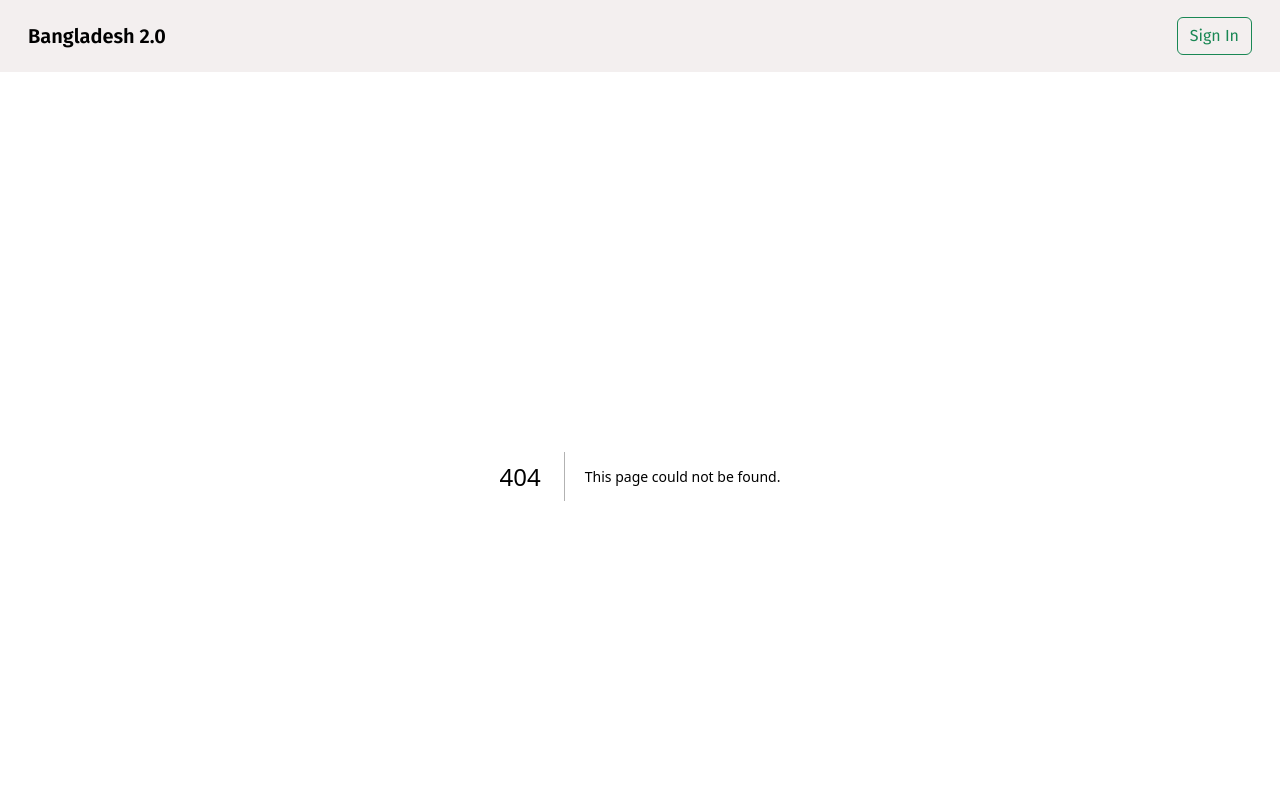
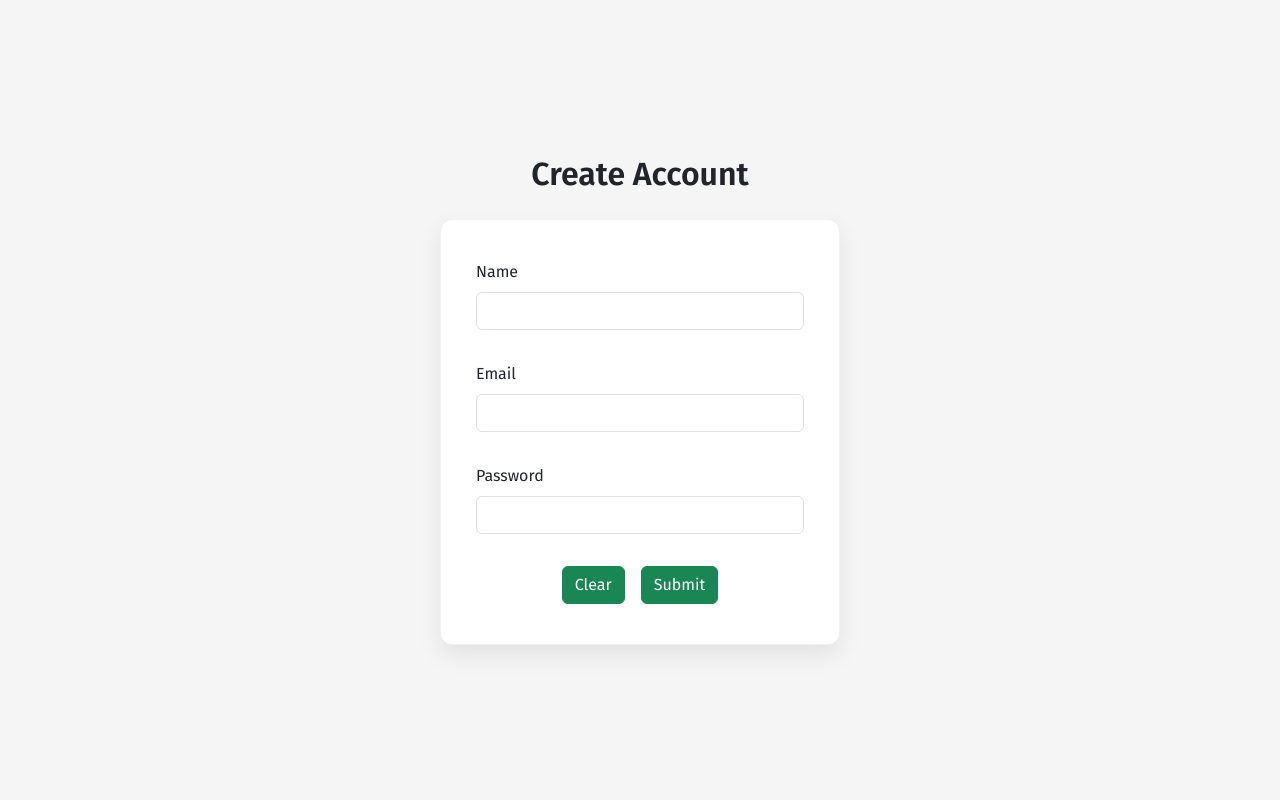
Before and after one commit to Korbanul/Bangladesh-2.0, a Next.js app: page /signUp in a window 1280 px wide. Before the commit this address had no page. Shown: the top 800 px of the page. Built offline with nearby package versions, Linux system fonts and the light colour scheme.

Commit message:
SignUp Feature Added

```diff
--- /dev/null
+++ b/Components/Auth/ApiClient.js
@@ -0,0 +1,17 @@
+const API_BASE_URL = "http://localhost:8080";
+export async function apiClient(endpoint,options={}) {
+    const response = await fetch(`${API_BASE_URL}${endpoint}`,
+        {
+            headers:{
+                "Content-Type": "application/json",
+            },
+            ...options
+        }
+    );
+    if(!response.ok){
+        throw new Error("API request failed");
+    }
+
+    return response.json();
+
+}
--- /dev/null
+++ b/Components/Auth/authService.js
@@ -0,0 +1,8 @@
+import { apiClient } from "./ApiClient";
+
+export async function signUpUser(data){
+    return apiClient("/auth/signUp",{
+        method:"POST",
+        body:JSON.stringify(data)
+    });
+}
--- /dev/null
+++ b/Components/Validations/AuthSchema.js
@@ -0,0 +1,10 @@
+import z from "zod";
+
+export const signUpSchema=z.object({
+    username: z.string({ required_error: "Name is required" }) // Add this!
+           .min(3, "Name must be at least 3 characters")
+           .max(26, "Name must be between 3-26 characters"),
+    email:z.string().email("Invalid Format"),
+    password:z.string().min(6,"Minimum length is 6 charecter")
+
+});
--- a/Components/layout/Navbar.js
+++ b/Components/layout/Navbar.js
@@ -2,24 +2,36 @@
 import { Container, Nav, Navbar } from "react-bootstrap";
 import CustomButton from "../common/CustomButton";
 import '@/style/navbar.css'
+import Link from "next/link";
 
 export default function NavBar() {
+
+
     return (
-        <Navbar expand="lg" className="navbar "  sticky='top' >
+        <>
+
+            <Navbar expand="lg" className="navbar " sticky='top' >
                 <Container fluid>
                     <Navbar.Brand  > Bangladesh 2.0</Navbar.Brand>
 
                     <Nav >
-                    <CustomButton variant="outline-success" size="md">
+                        <Link href="/signUp" className="text-decoration-none">
+                            <CustomButton variant="outline-success" size="md" /* onClick={() => setshowSignup(true)}*/>
                                 Sign In
                             </CustomButton>
+                        </Link>
+
                     </Nav>
 
 
 
 
                 </Container>
+                {/* {showSignup &&(<SignUpModel onClose={()=>setshowSignup(false)}/>)} */}
+
             </Navbar>
-
+            {/* <SignUpModel show={showSignup}
+                handleClose={() => setshowSignup(false)} /> */}
+        </>
     );
 }
--- a/app/layout.js
+++ b/app/(auth)/layout.js
@@ -1,8 +1,7 @@
 import { Fira_Sans } from "next/font/google";
 import "bootstrap/dist/css/bootstrap.min.css";
-import "./globals.css";
-import NavBar from "@/Components/layout/Navbar";
-import FooterBD from "@/Components/layout/Footer";
+import "../globals.css";
+
 
 const firaSans = Fira_Sans({
   subsets: ["latin"],
@@ -18,9 +17,9 @@ export default function RootLayout({ children }) {
     <html lang="en">
 
       <body className={`${firaSans.className}`}>
-        <NavBar/>
+
         {children}
-        <FooterBD/>
+
       </body>
     </html>
   );
--- /dev/null
+++ b/app/(auth)/signUp/page.js
@@ -0,0 +1,84 @@
+"use client"
+import { Col, Container, Form, Row } from "react-bootstrap";
+import { useForm } from "react-hook-form";
+import CustomButton from "../../../Components/common/CustomButton";
+import { zodResolver } from "@hookform/resolvers/zod";
+import { signUpSchema } from "../../../Components/Validations/AuthSchema";
+import "../../../style/SignUpPage.css"
+import { signUpUser } from "@/Components/Auth/authService";
+
+export default function page({ onSubmit }) {
+    const {
+        register,
+        handleSubmit,
+        reset,
+        formState: { errors }
+    } = useForm({
+        resolver: zodResolver(signUpSchema)
+    });
+    const handleClear = () => {
+        reset();
+    };
+    const onsubmit = async (data) => {
+        try {
+            const response = await signUpUser(data);
+            console.log("SignUp Successful", response);
+            handleClear()
+        } catch (error) {
+            console.error("SignUp Failed",error)
+        }
+
+    }
+
+    return (
+
+
+        <Container className="SignupPage">
+
+            <h2 className="signupTitle">Create Account</h2>
+            <Form onSubmit={handleSubmit(onsubmit)} className="SignupBox">
+                <Row>
+                    <Form.Group as={Col} className="mb-3" xs={12} md={12} lg={12}>
+                        <Form.Label>Name</Form.Label>
+                        <Form.Control
+                            type="text"
+                            {...register("username")}
+
+                        />
+                        <p className="text-danger">{errors.username?.message}</p>
+                    </Form.Group>
+                    <Form.Group as={Col} className="mb-3" xs={12} md={12} lg={12}>
+                        <Form.Label>Email</Form.Label>
+                        <Form.Control
+                            type="email"
+                            {...register("email")}
+
+                        />
+                        <p className="text-danger">{errors.email?.message}</p>
+                    </Form.Group>
+                    <Form.Group as={Col} className="mb-3" xs={12} md={12} lg={12}>
+                        <Form.Label>Password</Form.Label>
+                        <Form.Control
+                            type="password"
+                            {...register("password")}
+
+                        />
+                        <p className="text-danger">{errors.password?.message}</p>
+                    </Form.Group>
+
+
+
+                </Row>
+                <Row>
+                    <Col className="d-flex justify-content-center gap-3">
+                        <CustomButton type="button" size="md" onClick={handleClear} >Clear</CustomButton>
+                        <CustomButton type="submit" size="md" variant="success"  >Submit</CustomButton>
+                    </Col>
+
+                </Row>
+
+            </Form>
+        </Container>
+
+    );
+}
--- a/package.json
+++ b/package.json
@@ -9,11 +9,14 @@
     "lint": "eslint"
   },
   "dependencies": {
+    "@hookform/resolvers": "^5.2.2",
     "bootstrap": "^5.3.8",
     "next": "16.1.6",
     "react": "19.2.3",
     "react-bootstrap": "^2.10.10",
-    "react-dom": "19.2.3"
+    "react-dom": "19.2.3",
+    "react-hook-form": "^7.71.2",
+    "zod": "^4.3.6"
   },
   "devDependencies": {
     "eslint": "^9",
--- /dev/null
+++ b/style/SignUpPage.css
@@ -0,0 +1,36 @@
+/* Full page layout */
+.SignupPage {
+  min-height: 100vh;
+  background-color: #F5F5F5;
+
+  display: flex;
+  flex-direction: column;
+  justify-content: center;
+  align-items: center;
+
+  padding: 20px;
+}
+
+.SignupBox {
+
+    width: 100%;
+    max-width: 400px;
+
+    background: #ffffff;
+
+    padding: 40px 35px;
+
+    border-radius: 12px;
+
+    box-shadow:
+    0 10px 25px rgba(0,0,0,0.08);
+
+    border: 1px solid #f1f1f1;
+  }
+
+  /* Title */
+  .signupTitle{
+    text-align:center;
+    font-weight:600;
+    margin-bottom:25px;
+  }
```
Also changed, not shown: Components/Auth/SignUpModel.js (added, +22 -0 lines), app/(main)/layout.js (added, +28 -0 lines), app/(main)/page.js (renamed from app/page.js), 1 other file (tests, documents, lock files or other folders). Lines whose indentation alone changed are shown as unchanged.
